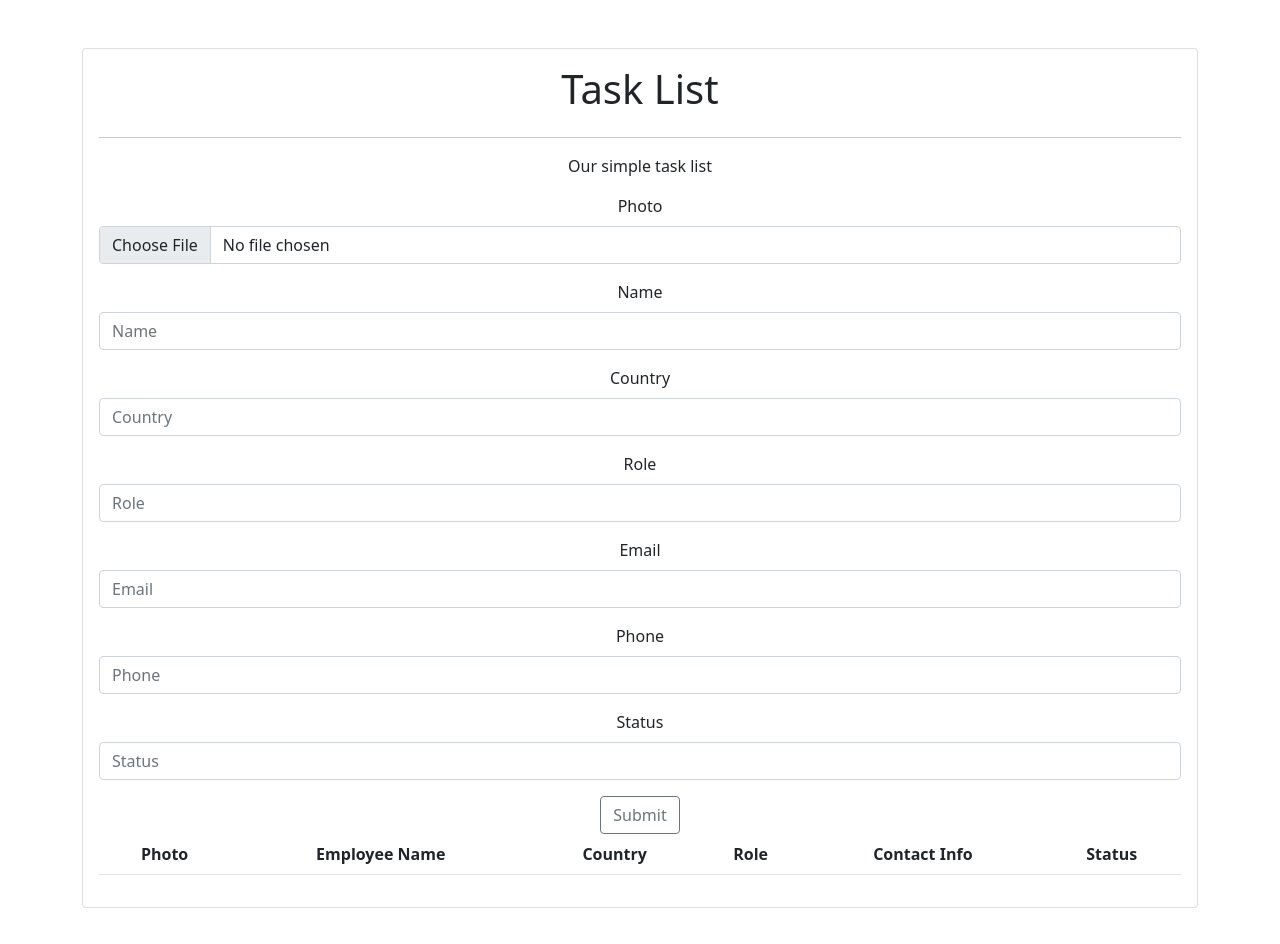
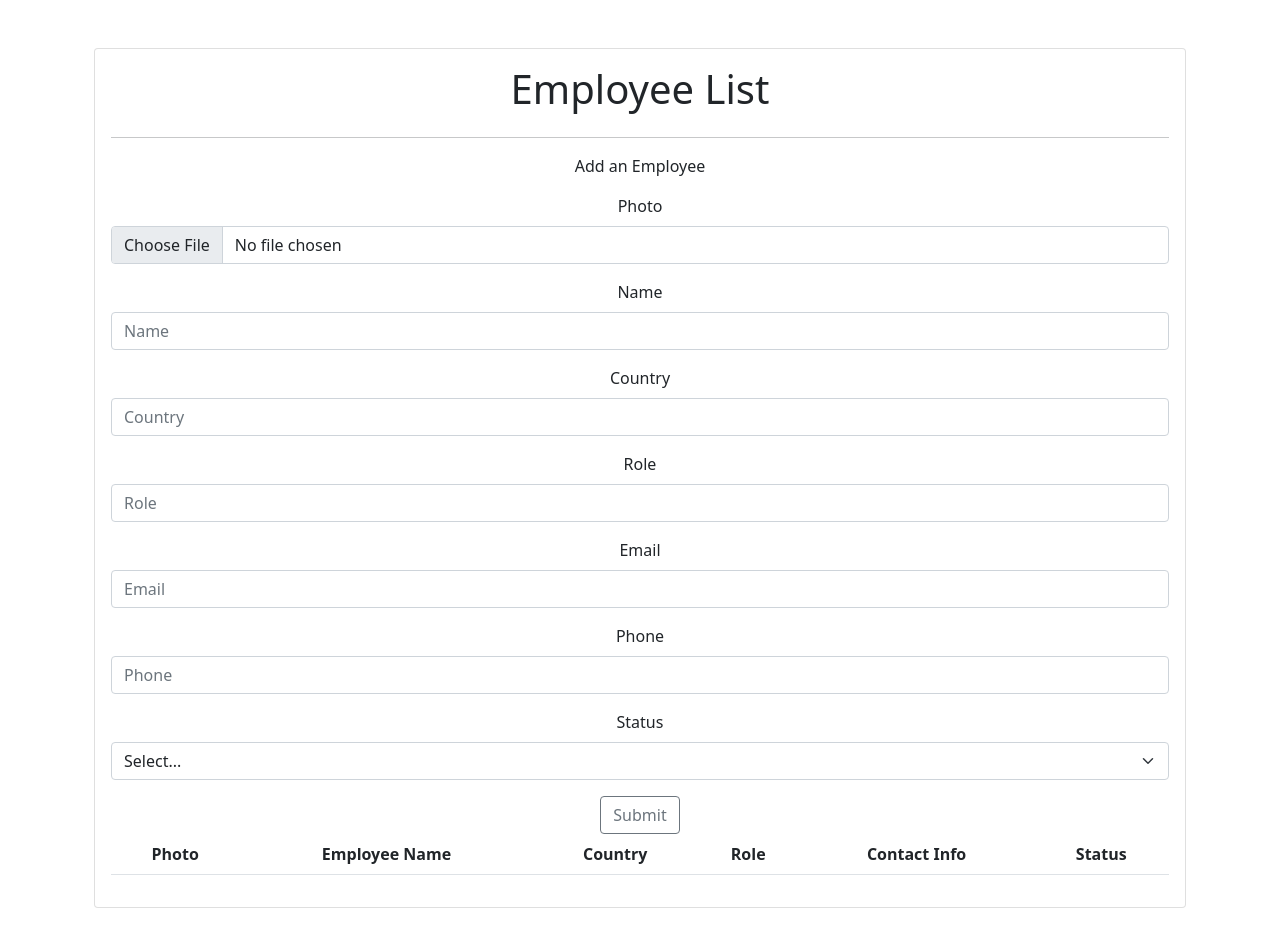
Before and after one commit to ariscjj/BridgeIn_EmployeePage, a React (Create React App) app: page / in a window 1280 px wide. Shown: the top 944 px of the page. Built offline with nearby package versions, Linux system fonts and the light colour scheme.

Commit message:
finished colored status

```diff
--- a/public/index.html
+++ b/public/index.html
@@ -24,6 +24,7 @@
       work correctly both with client-side routing and a non-root public URL.
       Learn how to configure a non-root public URL by running `npm run build`.
     -->
+    <link href="https://cdn.jsdelivr.net/npm/bootstrap@5.2.0-beta1/dist/css/bootstrap.min.css" rel="stylesheet" integrity="sha384-0evHe/X+R7YkIZDRvuzKMRqM+OrBnVFBL6DOitfPri4tjfHxaWutUpFmBp4vmVor" crossorigin="anonymous">
     <title>React App</title>
   </head>
   <body>
@@ -39,5 +40,6 @@
       To begin the development, run `npm start` or `yarn start`.
       To create a production bundle, use `npm run build` or `yarn build`.
     -->
+    <script src="https://cdn.jsdelivr.net/npm/bootstrap@5.2.0-beta1/dist/js/bootstrap.bundle.min.js" integrity="sha384-pprn3073KE6tl6bjs2QrFaJGz5/SUsLqktiwsUTF55Jfv3qYSDhgCecCxMW52nD2" crossorigin="anonymous"></script>
   </body>
 </html>
--- a/src/App.js
+++ b/src/App.js
@@ -59,9 +59,9 @@ export default function App() {
   return (
     <div className="container my-5">
       <div className="card card-body text-center">
-        <h1>Task List</h1>
+        <h1>Employee List</h1>
         <hr></hr>
-        <p>Our simple task list</p>
+        <p>Add an Employee</p>
         <TaskInput onTaskCreate={onTaskCreate} />
         <TaskTable
           tasks={tasks} />
--- /dev/null
+++ b/src/common/StatusBox.js
@@ -0,0 +1,56 @@
+import React from 'react'
+
+export default function Alert(props){
+
+
+
+// }
+
+//   {
+// //  className,
+// //  show,
+// //  onHide,
+//   variant='danger',
+//   status,
+//   children
+// })
+
+ // function colorStatus(status){
+  //   const base = "badge rounded-pill text-bg-"
+  //   if(status === "Hired"){
+  //     return base + "success"
+  //   }
+  //   else if(status === "Onboarding"){
+  //     return base + "warning"
+  //   }
+  //   else if(status === "Employed"){
+  //     return base + "primary"
+  //   }
+  //   else if(status === "Offboarding"){
+  //     return base + "orange"
+  //   }
+  //   else if(status === "Terminated"){
+  //     return base+"secondary"
+  //   }
+  //   else{
+  //     return base+"dark"
+
+  //   };
+  // };
+
+
+ // {/* {"badge rounded-pill text-bg-danger" + variant} */}
+// {
+  return (
+    <>
+      {
+        <span className=
+          {props.colorStatus(props.status)}
+        >
+          {props.children}
+        </span>
+      }
+    </>
+
+  )
+}
--- a/src/components/employees/TaskInput.js
+++ b/src/components/employees/TaskInput.js
@@ -81,15 +81,33 @@ export default function TaskInput(props){
             className="form-control"
             placeholder="Phone" />
         </div>
+
         <div className="mb-3">
           <label for="exampleFormControlInput1" class="form-label">Status</label>
-          <input
-            value={status}
-            onChange={(e) => setStatus(e.target.value)}
-            type="text"
-            className="form-control"
-            placeholder="Status" />
+            <select
+              class="form-select"
+              aria-label="Default select example"
+              value={status}
+              onChange={(e) => setStatus(e.target.value)}
+              type="text">
+              <option selected>Select...</option>
+              <option value="Hired">Hired</option>
+              <option value="Onboarding">Onboarding</option>
+              <option value="Employed">Employed</option>
+              <option value="Offboarding">Offboarding</option>
+              <option value="Terminating">Terminated</option>
+            </select>
         </div>
+
+{/*         <div className="mb-3"> */}
+{/*           <label for="exampleFormControlInput1" class="form-label">Status</label> */}
+{/*           <input */}
+            {/* value={status} */}
+            {/* onChange={(e) => setStatus(e.target.value)} */}
+            {/* type="text" */}
+{/*             className="form-control" */}
+{/*             placeholder="Status" /> */}
+{/*         </div> */}
 
         <button className="btn btn-outline-secondary" type="submit">
           Submit
--- a/src/components/employees/TaskTable.js
+++ b/src/components/employees/TaskTable.js
@@ -1,9 +1,37 @@
-import React from 'react'
+import React from 'react';
+
+import StatusBox from "../../common/StatusBox";
+
+
+
 export default function TaskTable(props){
   // const catURL = "https://images.pexels.com/photos/45201/kitty-cat-kitten-pet-45201.jpeg?auto=compress&cs=tinysrgb&dpr=1&w=500";
   const flagURL = "https://upload.wikimedia.org/wikipedia/commons/thumb/a/a4/Flag_of_the_United_States.svg/2560px-Flag_of_the_United_States.svg.png";
   const gwURL = "https://external-content.duckduckgo.com/iu/?u=https%3A%2F%2Fyt3.ggpht.com%2Fa%2FAATXAJwDuMgkzmoaR8Vpzk0oiuxnb2Q9q5_S9Jqmbw%3Ds900-c-k-c0xffffffff-no-rj-mo&f=1&nofb=1";
 
+  function colorStatus(status){
+//    console.log(status);
+    const base = "badge text-bg-"
+    if(status === "Hired"){
+      return base + "success"
+    }
+    else if(status === "Onboarding"){
+      return base + "warning"
+    }
+    else if(status === "Employed"){
+      return base + "primary"
+    }
+    else if(status === "Offboarding"){
+      return base + "info"
+    }
+    else if(status === "Terminated"){
+      return base+"secondary"
+    }
+    else{
+      return base+"dark"
+
+    };
+  };
 
   return (
     <div>
@@ -49,7 +77,14 @@ export default function TaskTable(props){
                        <b>Phone:</b> {task.phone}</p>
                 </td>
                 <td>
-                  <p>{task.status}</p>
+                  <StatusBox
+                    status={task.status}
+                    colorStatus = {colorStatus}
+                  >{task.status}</StatusBox>
+                  {/* <span className={colorStatus({task.status})}> */}
+                  {/* task.status */}
+                  {/* </span> */}
+                  {/* <p>{task.status}</p> */}
                 </td>
               </tr>
             )
```
